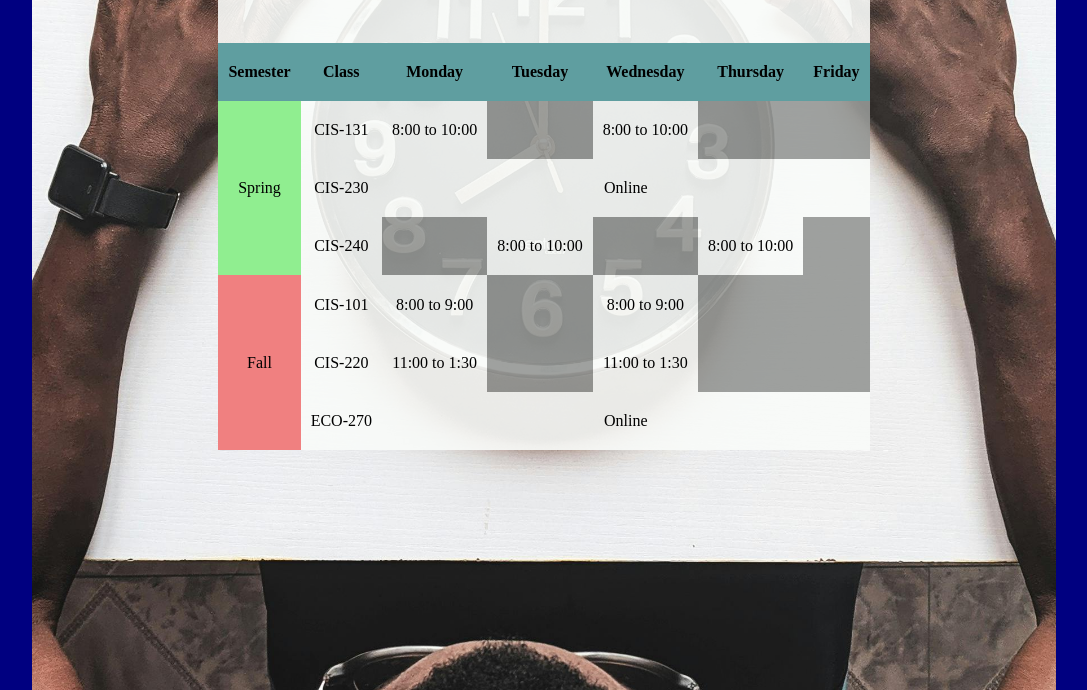
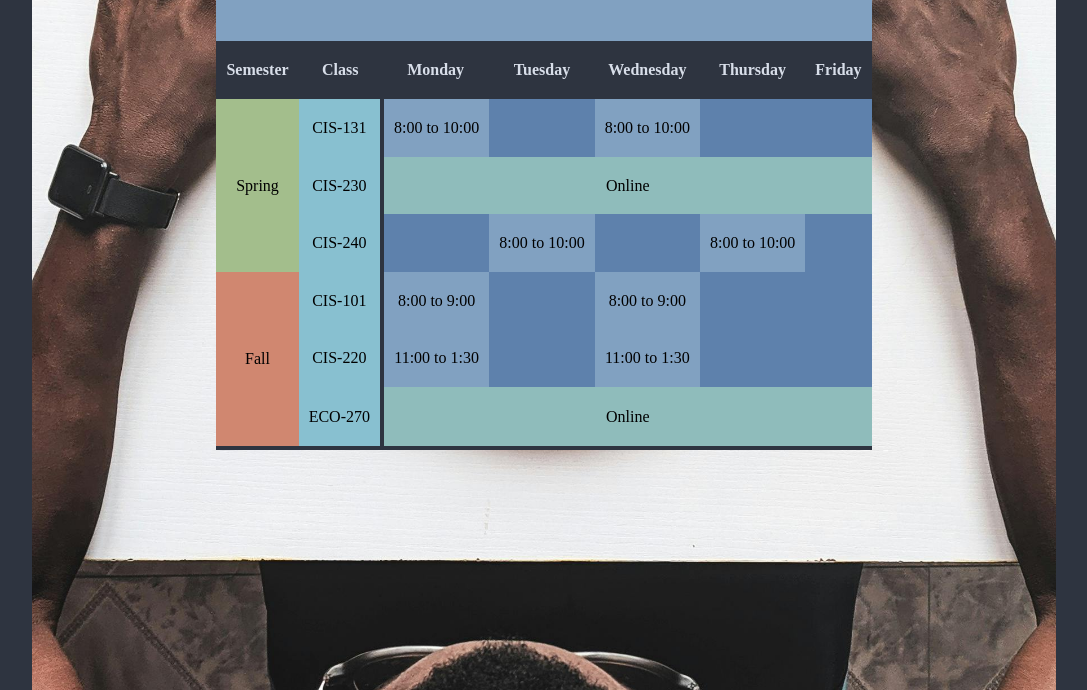
Before and after one commit to mccullyt/html-tables-example, a plain HTML site: page index.html in a window 1280 px wide. Shown: the part 110-800 px from the top of the page, without its empty margins (96-1183 px from the left). Drawn offline with Linux system fonts and the light colour scheme.

Commit message:
Added basic color scheme to table and nord pallets stored as variables.

```diff
--- a/index.html
+++ b/index.html
@@ -30,8 +30,8 @@
         <!-- Semesters and Classes -->
         <!-- Spring Semester-->
         <tr>
-            <td class="spring" rowspan="3">Spring</td>
-            <td>CIS-131</td>
+            <td class="spring " rowspan="3">Spring</td>
+            <td class="side_header">CIS-131</td>
             <td>8:00 to 10:00</td>
             <td class="empty"></td>
             <td>8:00 to 10:00</td>
@@ -39,11 +39,11 @@
             <td class="empty"></td>
         </tr>
         <tr>
-            <td>CIS-230</td>
-            <td colspan="7">Online</td>
+            <td class="side_header">CIS-230</td>
+            <td class="online" colspan="7">Online</td>
         </tr>
         <tr>
-            <td>CIS-240</td>
+            <td  class="side_header">CIS-240</td>
             <td class="empty"></td>
             <td>8:00 to 10:00</td>
             <td class="empty"></td>
@@ -53,7 +53,7 @@
         <!-- Fall Semseter -->
         <tr>
             <td class="fall" rowspan="3">Fall</td>
-            <td>CIS-101</td>
+            <td class="side_header">CIS-101</td>
             <td>8:00 to 9:00</td>
             <td class="empty"></td>
             <td>8:00 to 9:00</td>
@@ -61,7 +61,7 @@
             <td class="empty"></td>
         </tr>
         <tr>
-            <td>CIS-220</td>
+            <td class="side_header">CIS-220</td>
             <td>11:00 to 1:30</td>
             <td class="empty"></td>
             <td>11:00 to 1:30</td>
@@ -70,8 +70,8 @@
         </tr>
         <tr>
             <!-- <td>Fall</td> -->
-            <td>ECO-270</td>
-            <td colspan="7">Online</td>
+            <td class="side_header">ECO-270</td>
+            <td class="online"  colspan="7">Online</td>
         </tr>
 
 
--- a/styles.css
+++ b/styles.css
@@ -1,3 +1,58 @@
+:root{
+    /* Nord Palletes from https://www.nordtheme.com/docs/colors-and-palettes  */
+    /* Polar Night */
+    --nord0:  #2E3440;
+    --nord01: #3B4252;
+    --nord02: #434C5E;
+    --nord03: #4C566A;
+
+    /* Snow Storm */
+    --nord04: #D8DEE9;
+    --nord05: #E5E9F0;
+    --nord06: #ECEFF4;
+
+    /* Frost */
+    --nord07: #8FBCBB;
+    --nord08: #88C0D0;
+    --nord09: #81A1C1;
+    --nord10: #5E81AC;
+
+    /* Aurora */
+    --nord11: #BF616A;
+    --nord12: #D08770;
+    --nord13: #EBCB8B;
+    --nord14: #A3BE8C;
+    --nord15: #B48EAD;
+
+
+    /* Transparent Nord Palletes */
+    /* Polar Night */
+    --transnord0:  rgba(46, 52, 64, .9);
+    --transnord01: rgba(59, 66, 82, .9);
+    --transnord02: rgba(67, 76, 94, .9);
+    --transnord03: rgba(76, 86, 106, .9);
+
+    /* Snow Storm */
+    --transnord04: rgba(216, 222, 233, .9);
+    --transnord05: rgba(229, 233, 240, .9);
+    --transnord06: rgba(236, 239, 244, .9);
+
+    /* Frost */
+    --transnord07: rgba(143, 188, 187, .9);
+    --transnord08: rgba(136, 192, 208, .9);
+    --transnord09: rgba(129, 161, 193, .9);
+    --transnord10: rgba(94, 129, 172, .9);
+
+    /* Aurora */
+    --transnord11: rgba(191, 97, 106, .9);
+    --transnord12: rgba(208, 135, 112, .9);
+    --transnord13: rgba(235, 203, 139, .9);
+    --transnord14: rgba(163, 190, 140, .9);
+    --transnord15: rgba(180, 142, 173, .9);
+
+
+}
+
 
 html{height: 100vh;}
 body{height: 100vh; min-height:100%; width:80%; margin:auto;}
@@ -12,15 +67,20 @@ table{border-collapse: collapse;}
 
 th, td {padding:10px; text-align: center;}
 
-.spring{background-color: lightgreen;}
+tr:last-of-type{border-bottom: 4px solid var(--nord0);}
 
-.fall{background-color: lightcoral;}
+.spring{background-color: var(--nord14);}
 
-.empty{background-color:rgba(149, 151, 149, 0.9) ;}
+.fall{background-color: var(--nord12);}
+
+/* .empty{background-color:rgba(149, 151, 149, 0.9) ;} */
+.empty{background-color:var(--nord10) ;}
+.side_header{border-right: 4px solid var(--nord0); background-color: var(--nord08);}
+.online{background-color: var(--nord07);}
 
 
 /* Debug Styles */
-html{background-color: navy;}
+html{background-color: var(--nord0);}
 
 body{background-color: aqua;}
 body{
@@ -31,6 +91,7 @@ body{
     background-size:cover;
 }
 
-/* table{background-color: pink;} */
-td{background-color: rgba(249, 251, 249, 0.9);}
-th{background-color: cadetblue;}
+
+td{background-color: rgba(250, 249, 251, 0.9);}
+td{background-color: var(--nord09);}
+th{background-color: var(--nord0); color: var(--nord04);}
```
